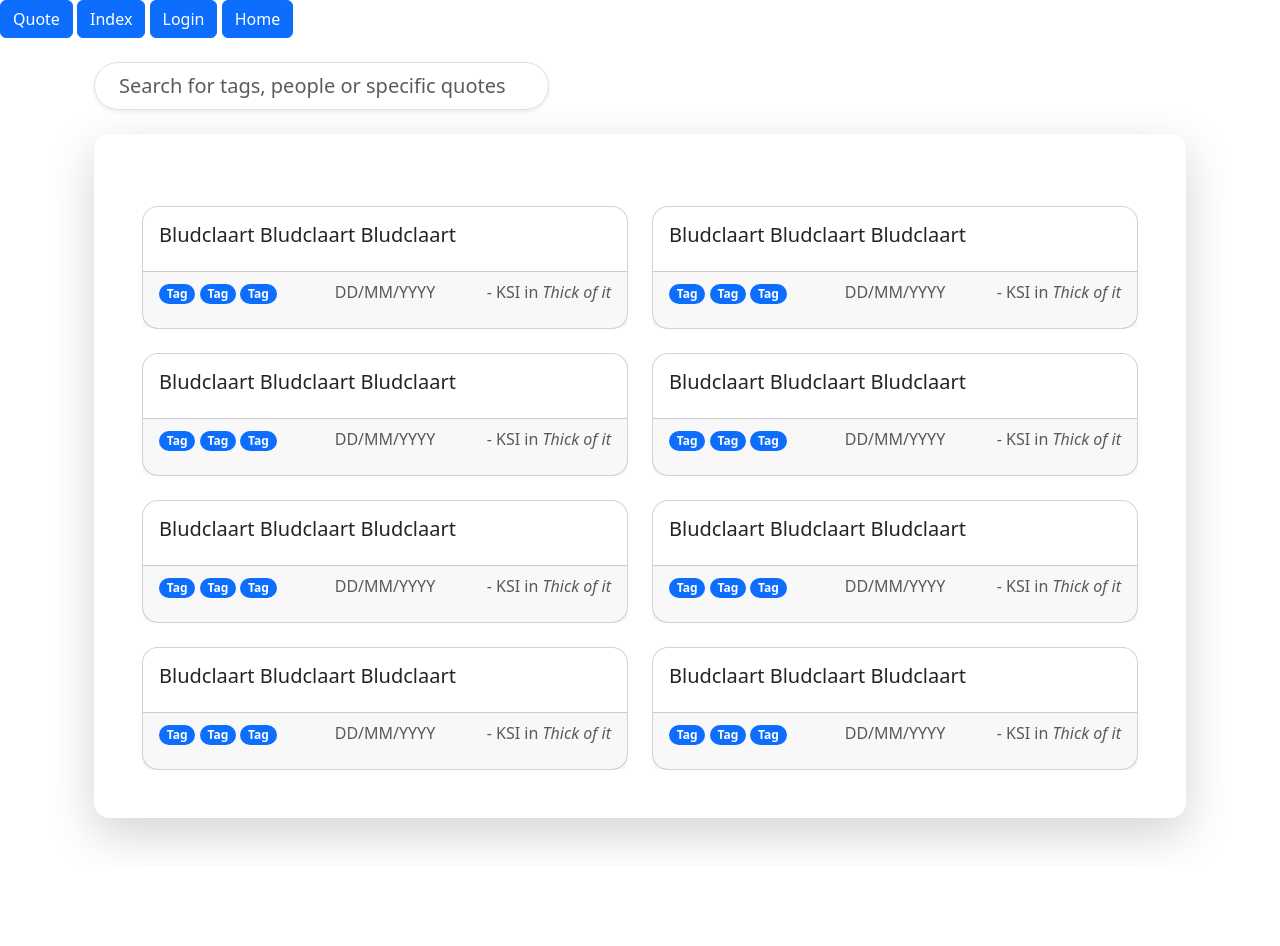
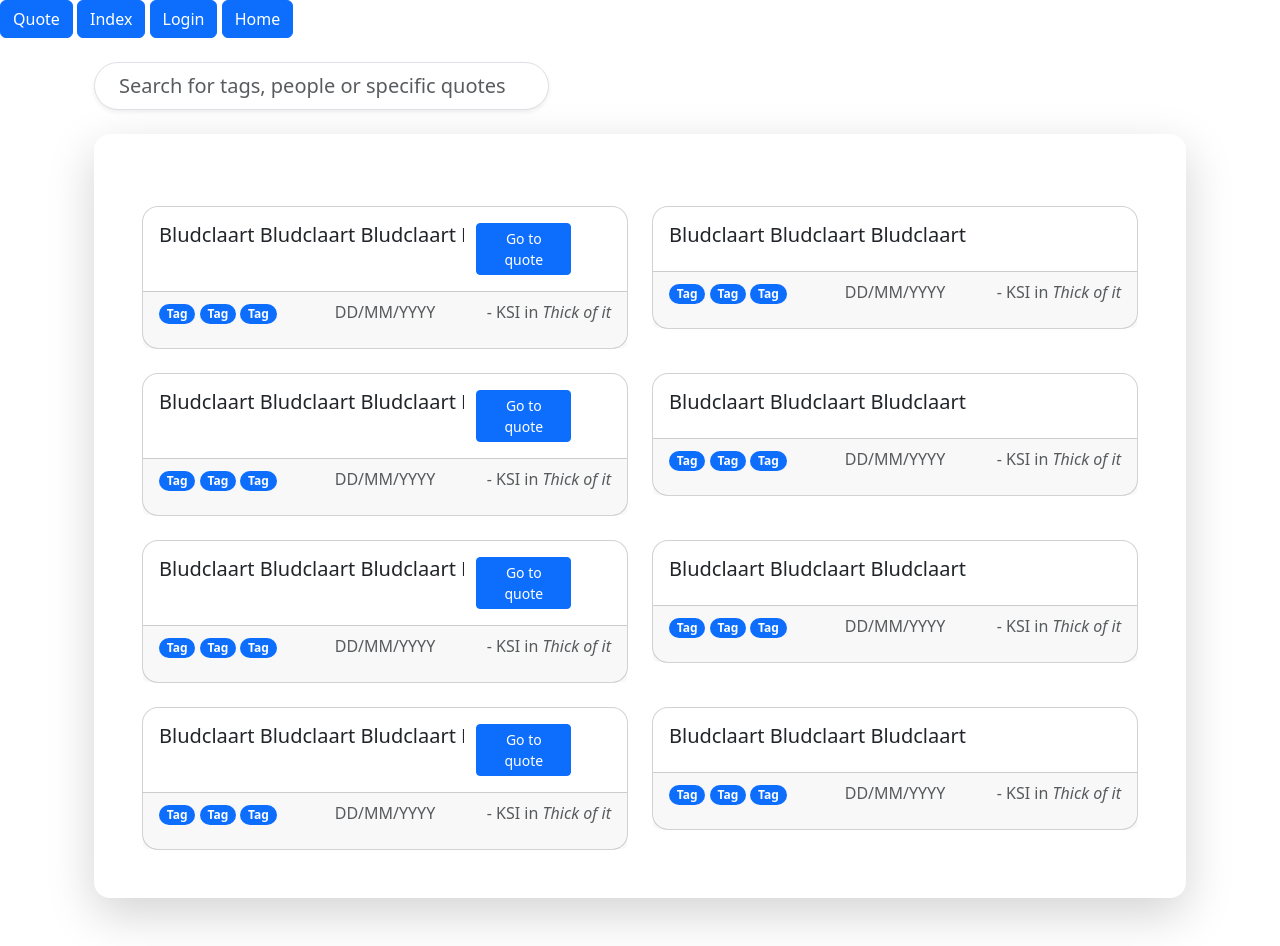
Before and after one commit to ThatCrazyTechMan/NEA-Quotebook, a FastAPI app: page /results in a window 1280 px wide. Before the commit the page ends 847 px from the top, so only its background shows below. Run offline with FastAPI, Linux system fonts and the light colour scheme.

```diff
--- a/main.py
+++ b/main.py
@@ -8,8 +8,6 @@ import jinja2
 
 app = FastAPI()
 app.mount("/static", StaticFiles(directory="static"), name="static")
-templates = Jinja2Templates(directory="templates")
-
 templates = Jinja2Templates(directory="templates")
 
 
--- a/quotes.txt
+++ b/quotes.txt
@@ -30,4 +30,8 @@ quotes: list[dict] = [
         "content": "I have never had watermelon before",
         "date": "July 1, 2026"
     }
+    { "id": 6,
+    "author": "Louie Allerton"
+    "content": "Who is Josh Hall?"
+    "date": "September 16 2026"
 ]
--- a/templates/search_results.html
+++ b/templates/search_results.html
@@ -32,7 +32,16 @@
                 <div class="col-6">
                     <div class="card rounded-4">
                         <div class="card-body">
-                            <h5>Bludclaart Bludclaart Bludclaart</h5>
+                            <div class="row">
+                                <div class="col-8 text-truncate">
+                                    <h5>Bludclaart Bludclaart Bludclaart Bludclaart Bludclaart Bludclaart Bludclaart
+                                        Bludclaart Bludclaart Bludclaart </h5>
+                                </div>
+                                <div class="col-3 text-end">
+                                    <a href="http://localhost:8000/quote" class="btn btn-sm btn-primary">Go to
+                                        quote</a>
+                                </div>
+                            </div>
                         </div>
                         <div class="card-footer text-muted">
                             <div class="row">
```
